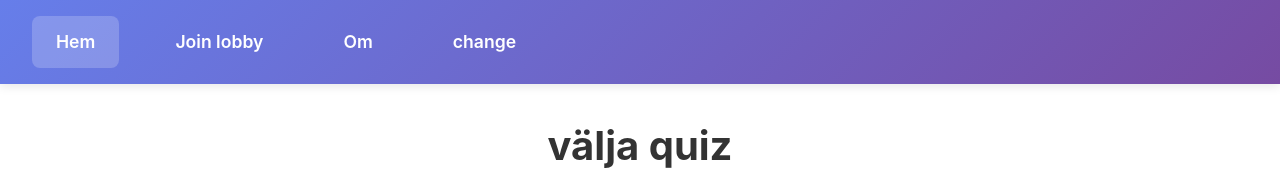
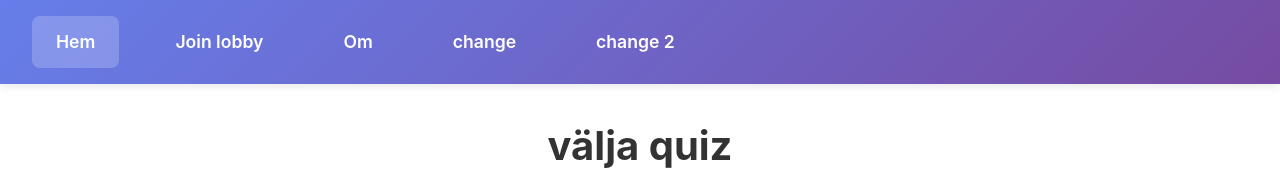
Before and after one commit to xmozaffary/BlitzDuel, a React (Vite) app in the folder apps/frontend/blitzduel/: page / in a window 1280 px wide. Shown: the top 170 px of the page. Built offline with nearby package versions, Linux system fonts and the light colour scheme; no server answers.

Commit message:
test update for pipeline

```diff
--- a/apps/frontend/blitzduel/src/components/Header.tsx
+++ b/apps/frontend/blitzduel/src/components/Header.tsx
@@ -16,8 +16,11 @@ export const Header = () => {
               <li>
                 <NavLink to={"/om"}>Om</NavLink>
               </li>
-                            <li>
+              <li>
                 <NavLink to={"/om"}>change</NavLink>
+              </li>
+              <li>
+                <NavLink to={"/om"}>change 2</NavLink>
               </li>
             </ul>
           </nav>
```
Also changed, not shown: 1 other file (tests, documents, lock files or other folders).
